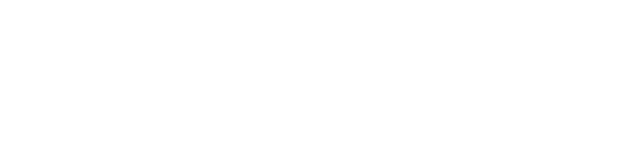
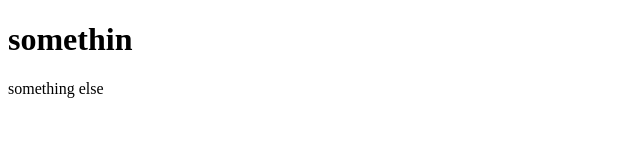
Before and after one commit to husainl337/git-two, a plain HTML site: page index.html in a window 1280 px wide. Shown: the whole page, without its empty margins (0-640 px from the left). Drawn offline with Linux system fonts and the light colour scheme.

Commit message:
added to index-html

```diff
--- a/index.html
+++ b/index.html
@@ -6,6 +6,9 @@
     <title>Document</title>
 </head>
 <body>
+    <h1>somethin
+    </h1>
 
+    <p>something else</p>
 </body>
 </html>
```
